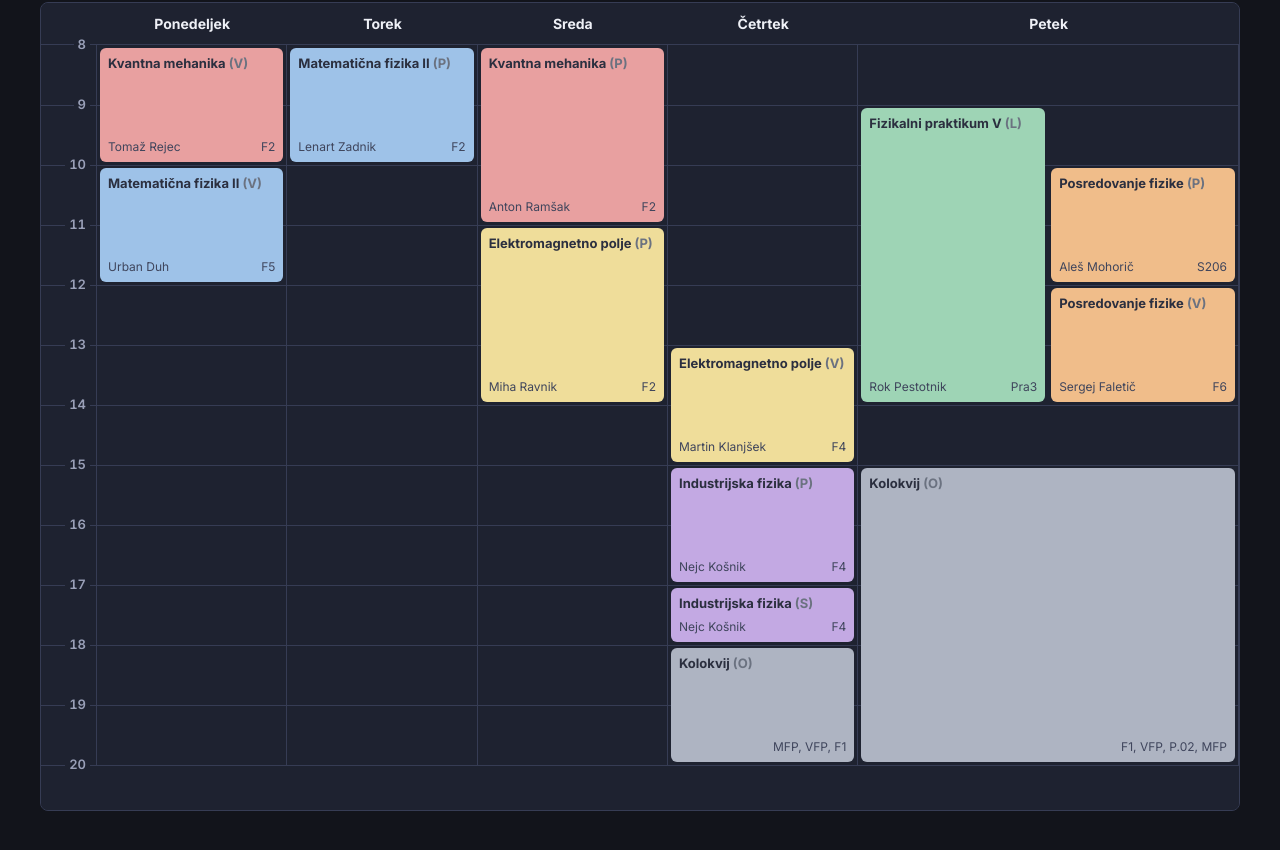
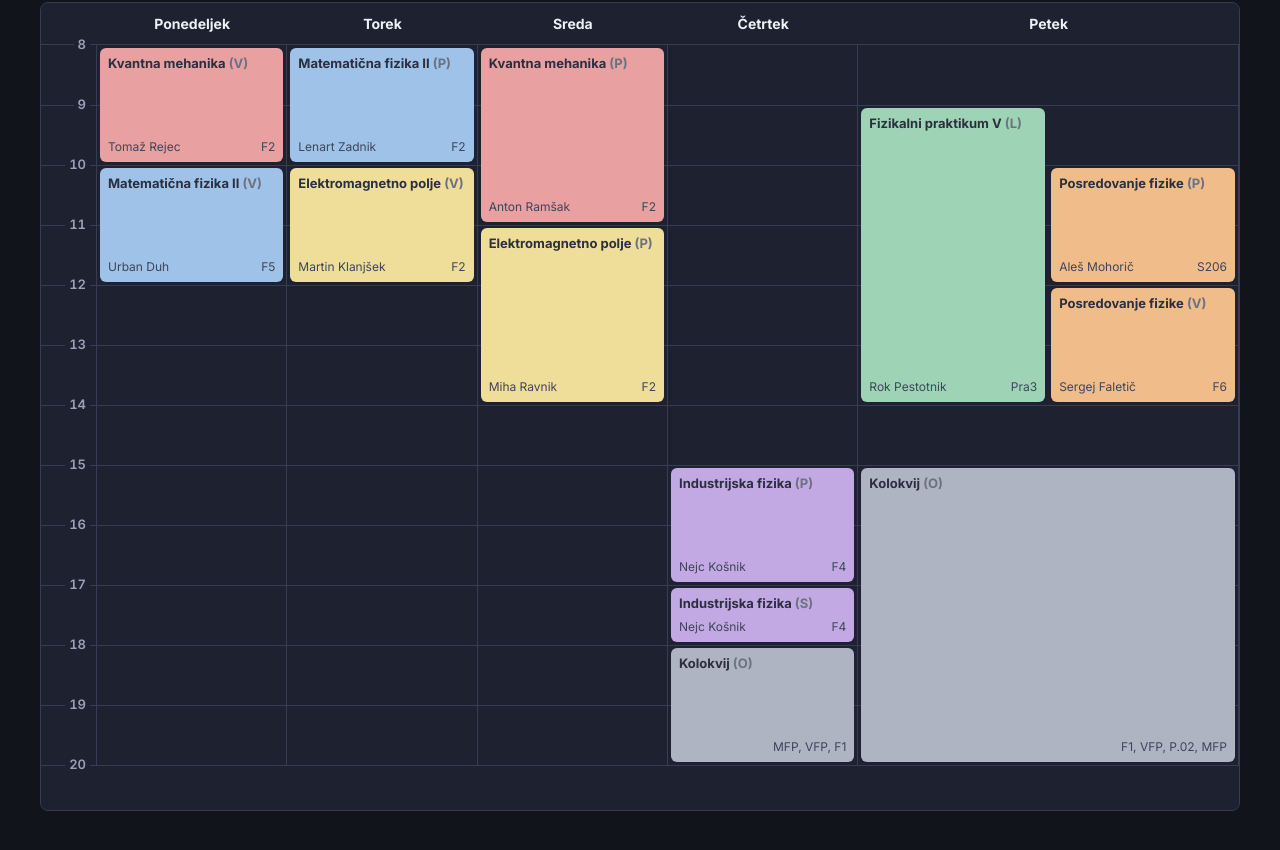
Before and after one commit to JanStum/urnik, a plain HTML site: page index.html in a window 1280 px wide. Shown: the part 72-922 px from the top of the page. Drawn offline with Linux system fonts and the light colour scheme.

Commit message:
Update index.html

```diff
--- a/index.html
+++ b/index.html
@@ -82,9 +82,9 @@ const events = [
   { d:1, cls:'km', name:'Kvantna mehanika', type:'V', prof:'Tomaž Rejec', room:'F2', s:'8.00', e:'10.00' },
   { d:1, cls:'mf', name:'Matematična fizika II', type:'V', prof:'Urban Duh', room:'F5', s:'10.00', e:'12.00' },
   { d:2, cls:'mf', name:'Matematična fizika II', type:'P', prof:'Lenart Zadnik', room:'F2', s:'8.00', e:'10.00' },
+  { d:2, cls:'em', name:'Elektromagnetno polje', type:'V', prof:'Martin Klanjšek', room:'F2', s:'10.00', e:'12.00' },
   { d:3, cls:'km', name:'Kvantna mehanika', type:'P', prof:'Anton Ramšak', room:'F2', s:'8.00', e:'11.00' },
   { d:3, cls:'em', name:'Elektromagnetno polje', type:'P', prof:'Miha Ravnik', room:'F2', s:'11.00', e:'14.00' },
-  { d:4, cls:'em', name:'Elektromagnetno polje', type:'V', prof:'Martin Klanjšek', room:'F4', s:'13.00', e:'15.00' },
   { d:4, cls:'inf', name:'Industrijska fizika', type:'P', prof:'Nejc Košnik', room:'F4', s:'15.00', e:'17.00' },
   { d:4, cls:'inf', name:'Industrijska fizika', type:'S', prof:'Nejc Košnik', room:'F4', s:'17.00', e:'18.00' },
   { d:4, cls:'ko', name:'Kolokvij', type:'O', prof:'', room:'MFP, VFP, F1', s:'18.00', e:'20.00' },
@@ -114,7 +114,6 @@ for(let d=1; d<=5; d++){
   }
   schedule.appendChild(col); cols[d]=col;
 }
-// side-by-side layout for overlapping events
 events.forEach(ev=>{ ev._s=toMin(ev.s); ev._e=toMin(ev.e); });
 for(let d=1; d<=5; d++){
   const dayEvents = events.filter(e=>e.d===d).sort((a,b)=>a._s-b._s || a._e-b._e);
```
